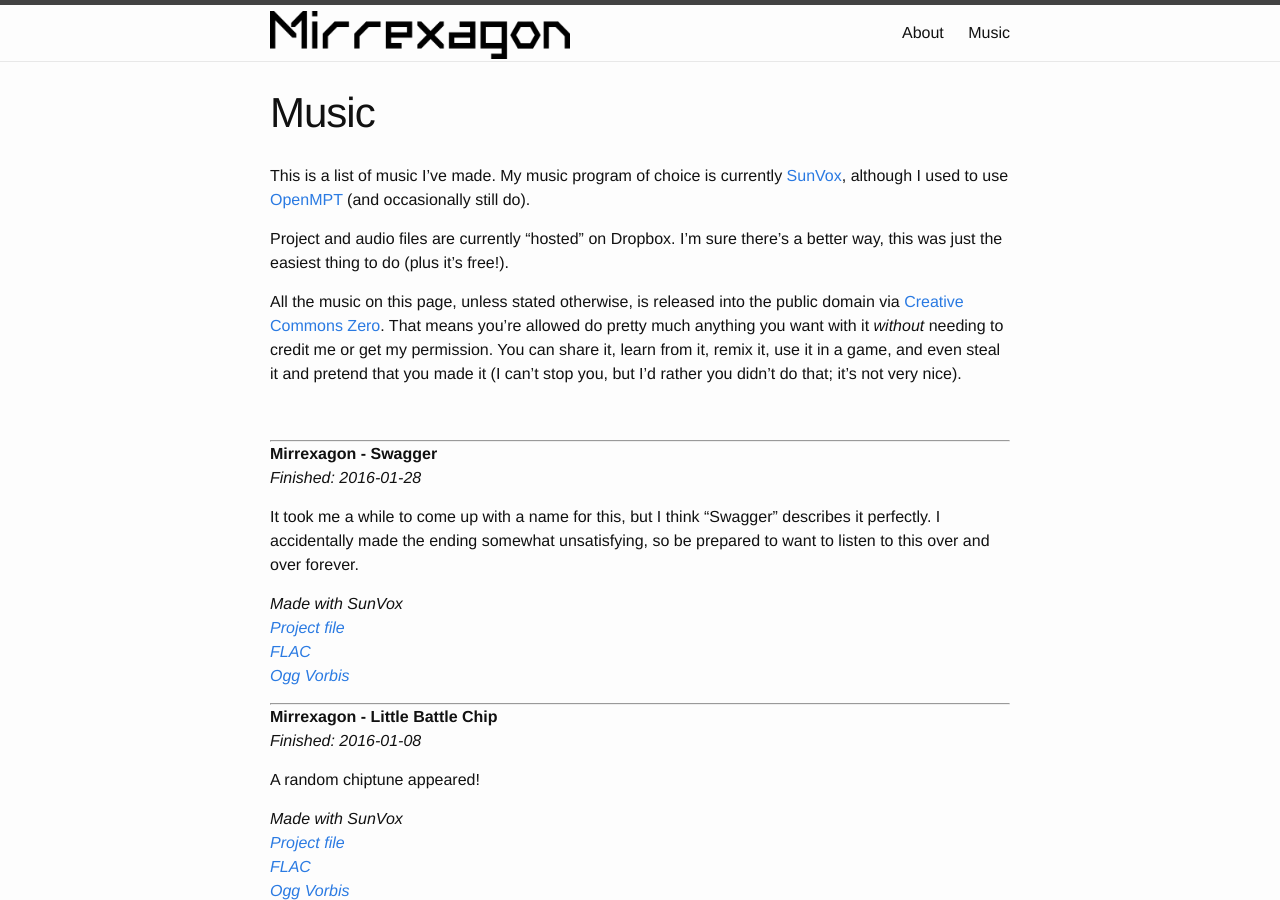
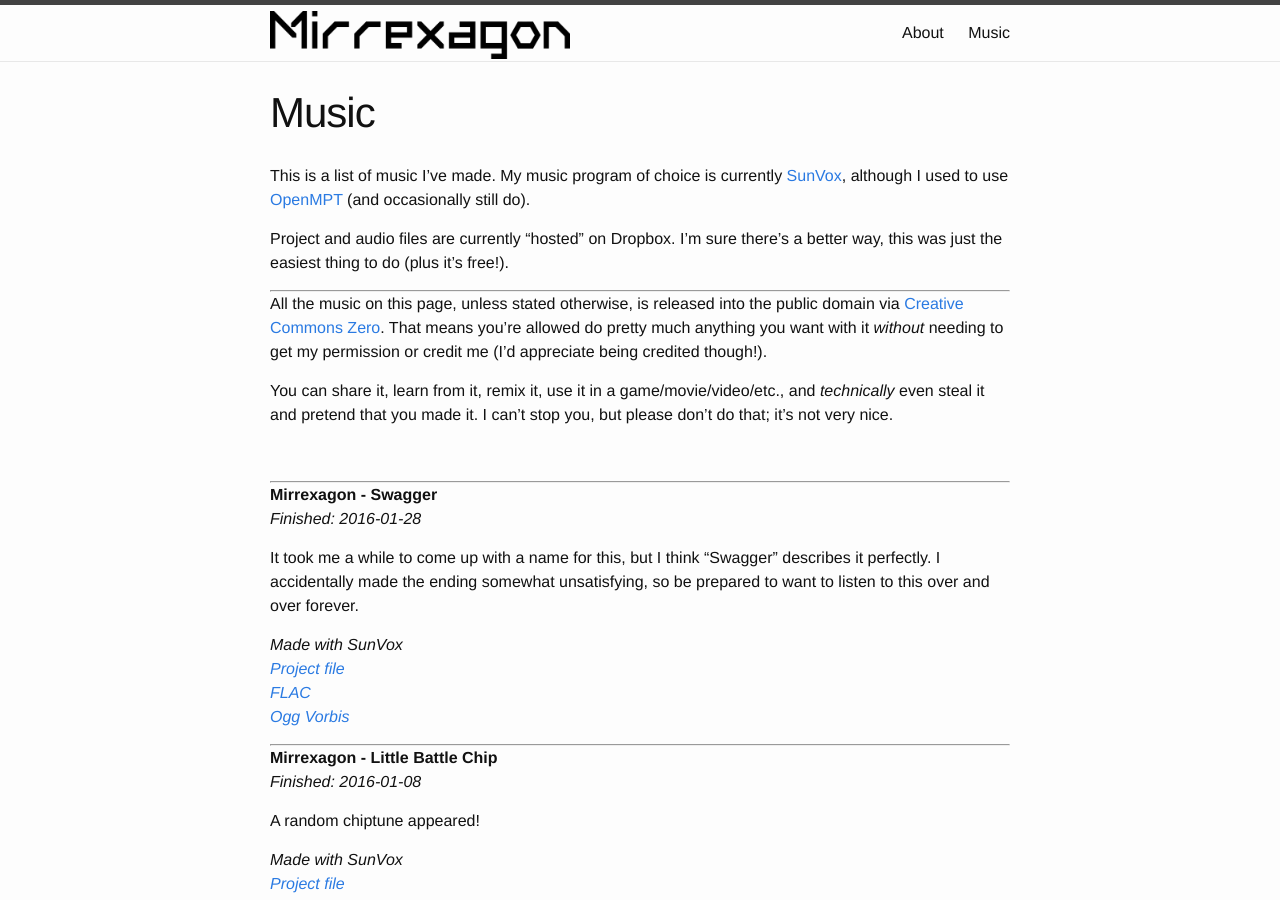
Before and after one commit to legospacy/legospacy.github.io, a Jekyll site: the page built from music.md, in a window 1280 px wide and 900 px high. Built offline with Jekyll 4.4.1, drawn with Linux system fonts in a browser that asks for light colours.

Commit message:
Edit license paragraph to emphasise being nice

```diff
--- a/music.md
+++ b/music.md
@@ -9,7 +9,11 @@ This is a list of music I've made. My music program of choice is currently [SunV
 
 Project and audio files are currently "hosted" on Dropbox. I'm sure there's a better way, this was just the easiest thing to do (plus it's free!).
 
-All the music on this page, unless stated otherwise, is released into the public domain via [Creative Commons Zero](https://creativecommons.org/publicdomain/zero/1.0/). That means you're allowed do pretty much anything you want with it *without* needing to credit me or get my permission. You can share it, learn from it, remix it, use it in a game, and even steal it and pretend that you made it (I can't stop you, but I'd rather you didn't do that; it's not very nice).
+---
+
+All the music on this page, unless stated otherwise, is released into the public domain via [Creative Commons Zero](https://creativecommons.org/publicdomain/zero/1.0/). That means you're allowed do pretty much anything you want with it *without* needing to get my permission or credit me (I'd appreciate being credited though!).
+
+You can share it, learn from it, remix it, use it in a game/movie/video/etc., and *technically* even steal it and pretend that you made it. I can't stop you, but please don't do that; it's not very nice.
 
 <br />
 
```
